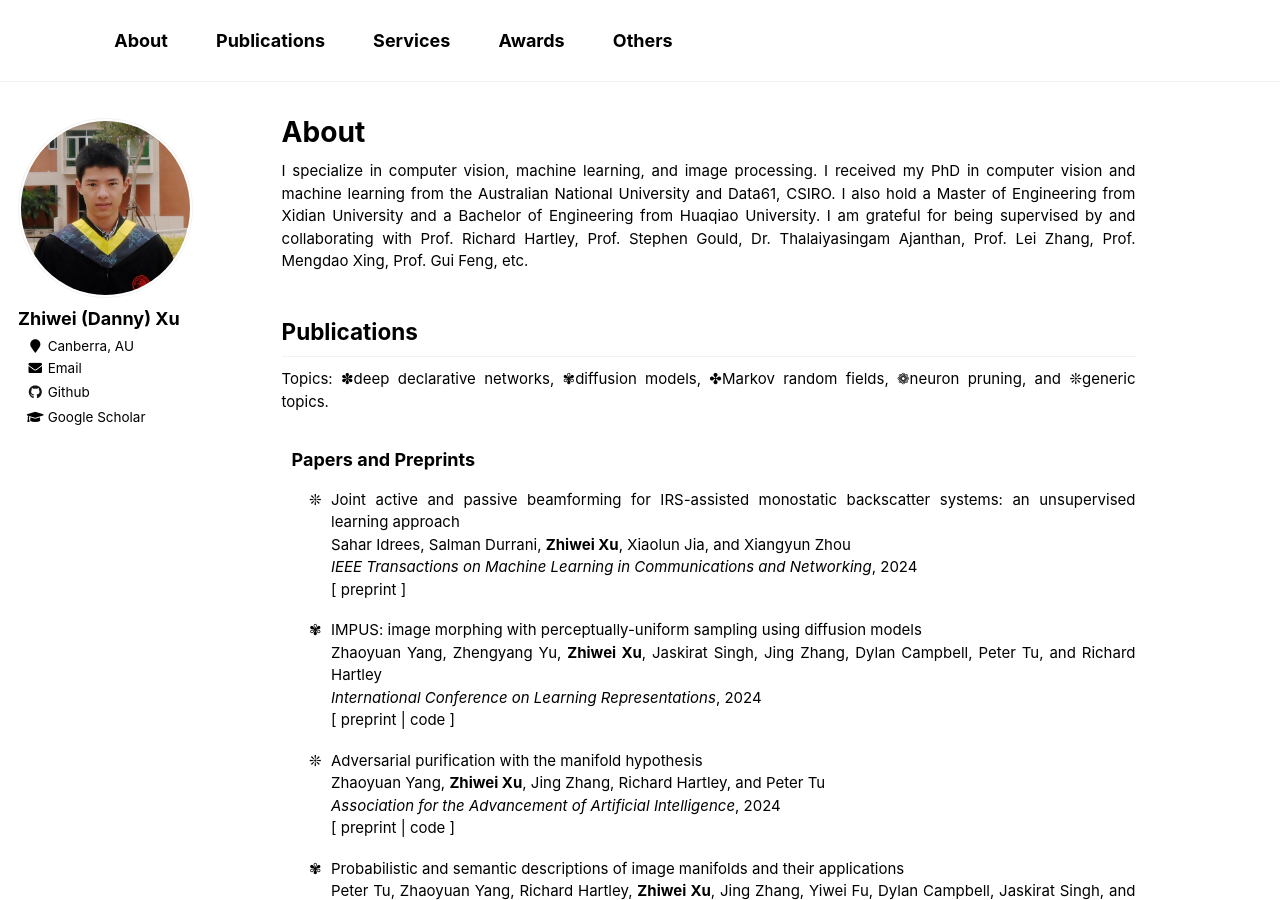
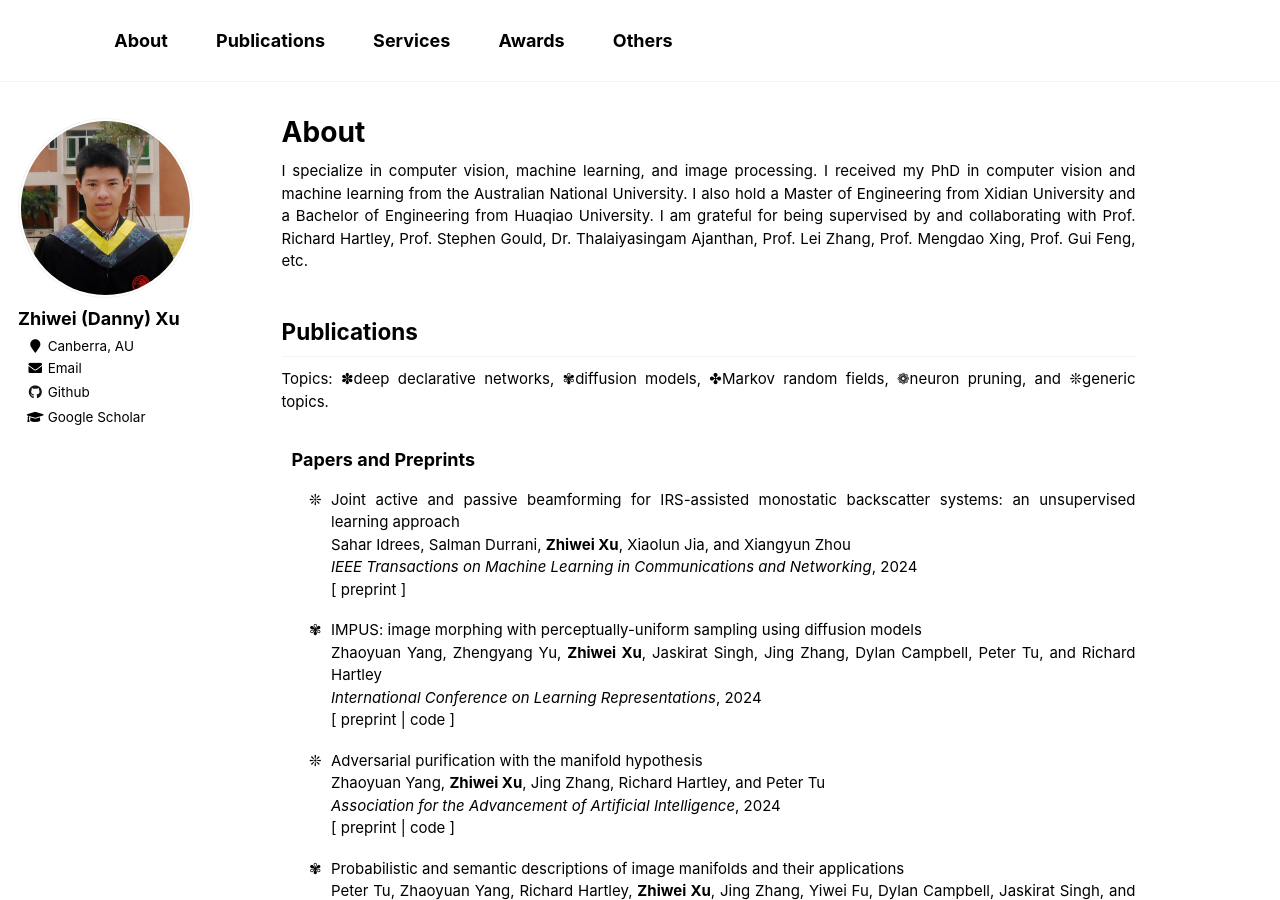
Before and after one commit to zwxu064/zwxu064.github.io, a Jekyll site: the page built from _pages/about.html, in a window 1280 px wide and 900 px high. Built offline with Jekyll 4.4.1, drawn with Linux system fonts in a browser that asks for light colours.

Commit message:
Update about.html

```diff
--- a/_pages/about.html
+++ b/_pages/about.html
@@ -17,7 +17,7 @@ ul{li{padding-inline-start: 1ch;}}
 </style>
 
 <p> I specialize in computer vision, machine learning, and image processing.
-  I received my PhD in computer vision and machine learning from the Australian National University and Data61, CSIRO.
+  I received my PhD in computer vision and machine learning from the Australian National University.
   I also hold a Master of Engineering from Xidian University and a Bachelor of Engineering from Huaqiao University.
   I am grateful for being supervised by and collaborating with Prof. Richard Hartley, Prof. Stephen Gould, Dr. Thalaiyasingam Ajanthan, Prof. Lei Zhang, Prof. Mengdao Xing, Prof. Gui Feng, etc.
 </p>
```
